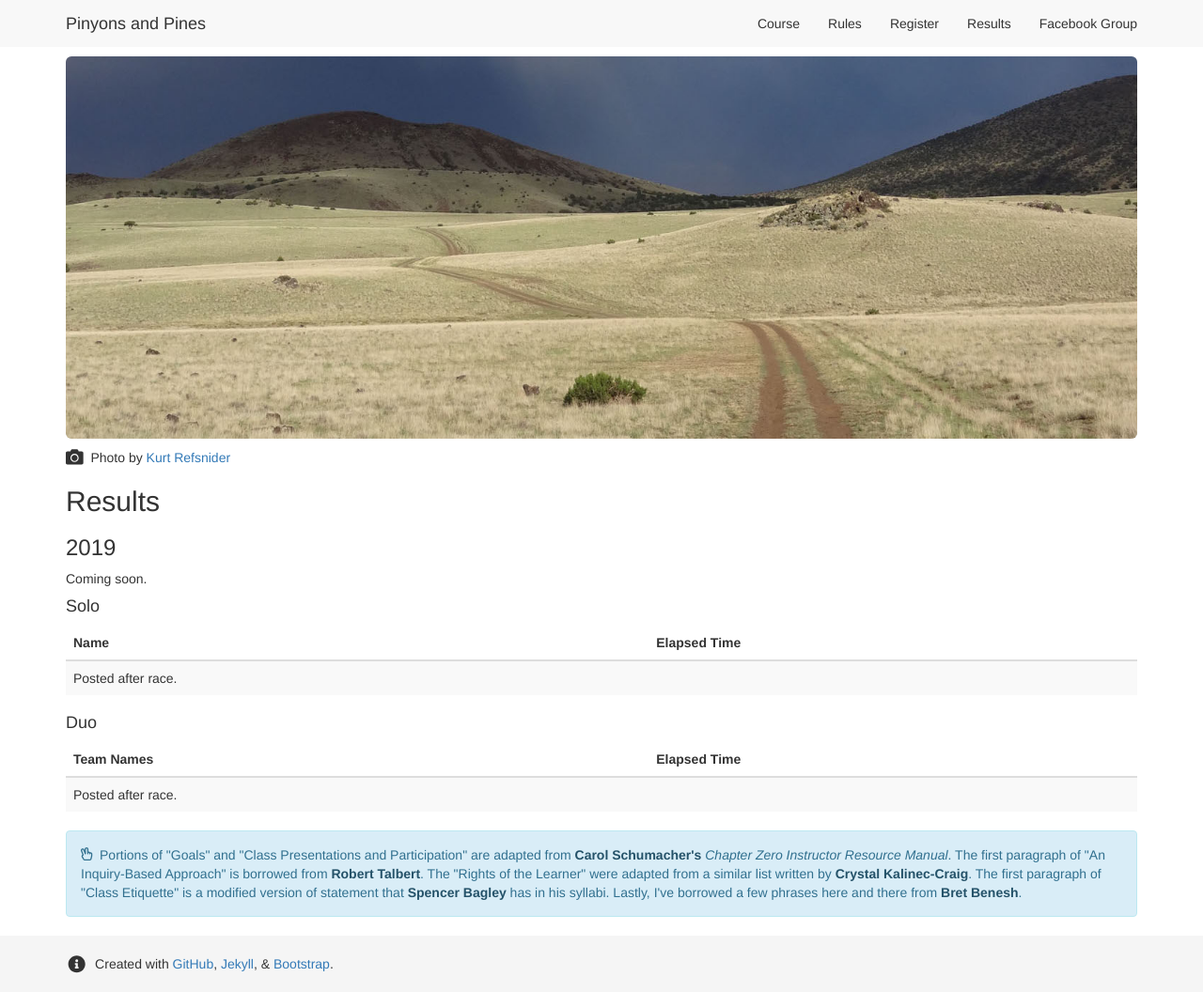
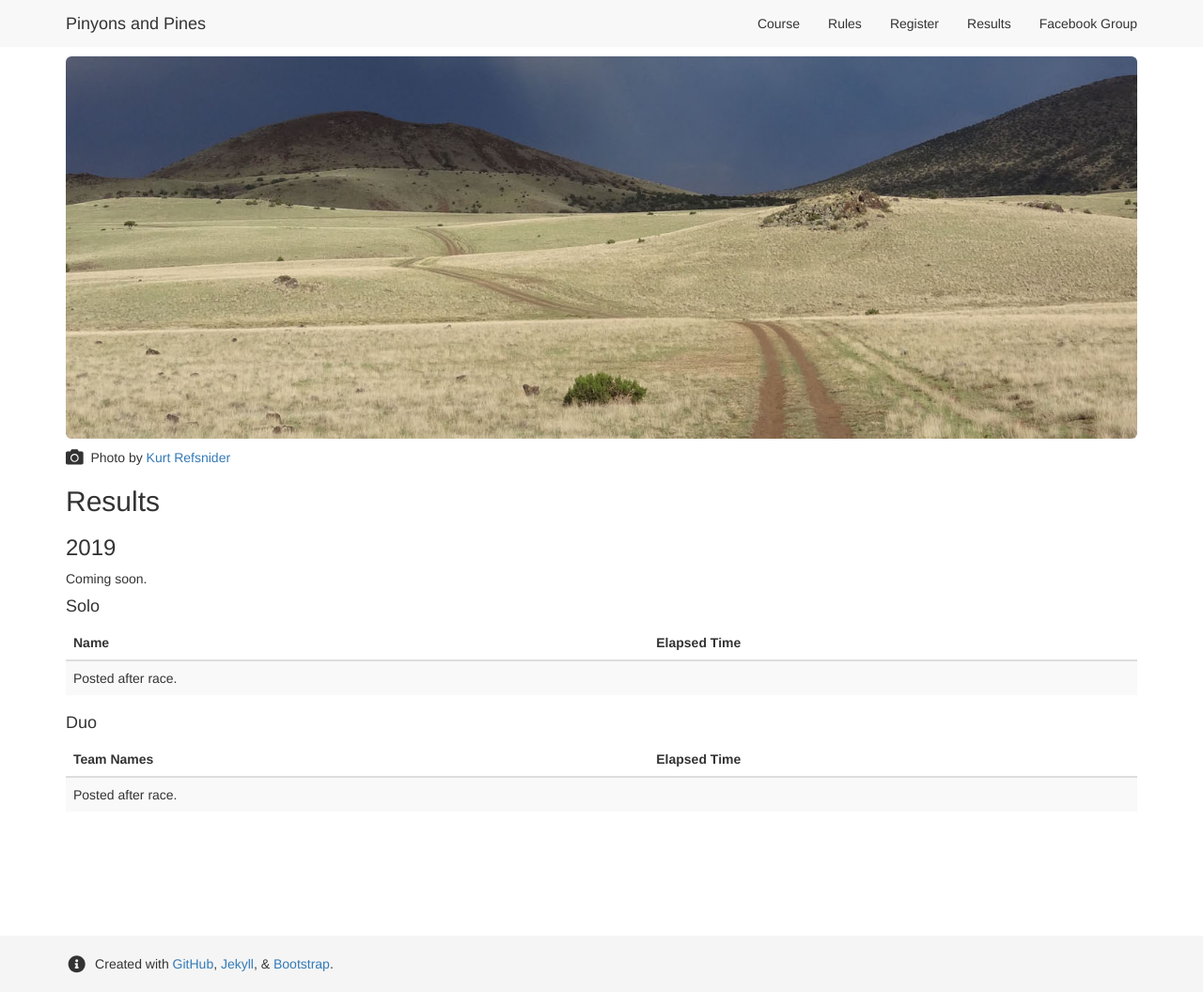
Before and after one commit to dcernst/PinyonsPines, a Jekyll site: the page built from results.md, in a window 1280 px wide and 1056 px high. Shown: the whole window at 94% size. Built offline with Jekyll 4.4.1, drawn with Linux system fonts in a browser that asks for light colours; nearby versions of some CDN libraries.

Commit message:
Update to results

```diff
--- a/results.md
+++ b/results.md
@@ -6,7 +6,7 @@ layout: default
 
 <img src="{{ site.baseurl }}/images/CinderCones2-Refsnider.jpg" class="img-responsive img-rounded" img style="margin-bottom: 10px" />
 
-<i class="fas fa-camera fa-lg"></i>&nbsp; Photo by <a href="https://www.ultramtb.net/about-kurt-refsnider.html#/" target="_blank">Kurt Refsnider</a>
+<i class="fas fa-camera fa-lg"></i>&nbsp; Photo by <a href="https://www.ultramtb.net/about-kurt-refsnider.html#/">Kurt Refsnider</a>
 
 ## Results
 
@@ -51,7 +51,3 @@ Coming soon.
 	</tbody>
 </table>
 </center>
-
-<div class="alert alert-info" role="alert">
-<i class="far fa-hand-peace"></i>&nbsp; Portions of "Goals" and "Class Presentations and Participation" are adapted from <a href="http://www2.kenyon.edu/Depts/Math/schumacherc/public_html/" class="alert-link">Carol Schumacher's</a> <i>Chapter Zero Instructor Resource Manual</i>. The first paragraph of "An Inquiry-Based Approach" is borrowed from <a href="https://gist.github.com/RobertTalbert/7854aadbdfca232dbdda" class="alert-link">Robert Talbert</a>. The "Rights of the Learner" were adapted from a similar list written by <a href="https://embracinglifewithmajorrevisions.wordpress.com/2017/07/12/rights-of-the-learner-an-introduction/" class="alert-link">Crystal Kalinec-Craig</a>. The first paragraph of "Class Etiquette" is a modified version of statement that <a href="http://www.unco.edu/nhs/mathematical-sciences/faculty/bagley.aspx" class="alert-link">Spencer Bagley</a> has in his syllabi. Lastly, I've borrowed a few phrases here and there from <a href="http://www.users.csbsju.edu/~bbenesh/" class="alert-link">Bret Benesh</a>.
-</div>
```
